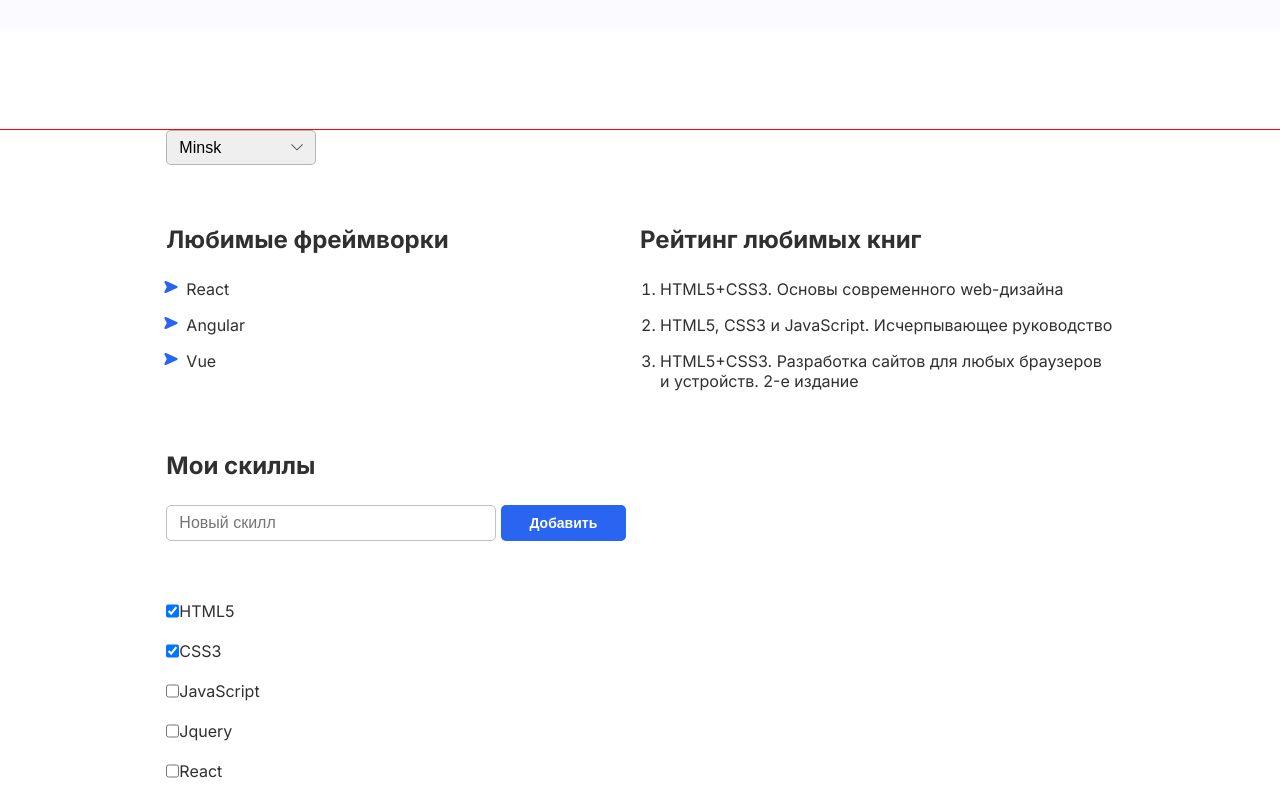
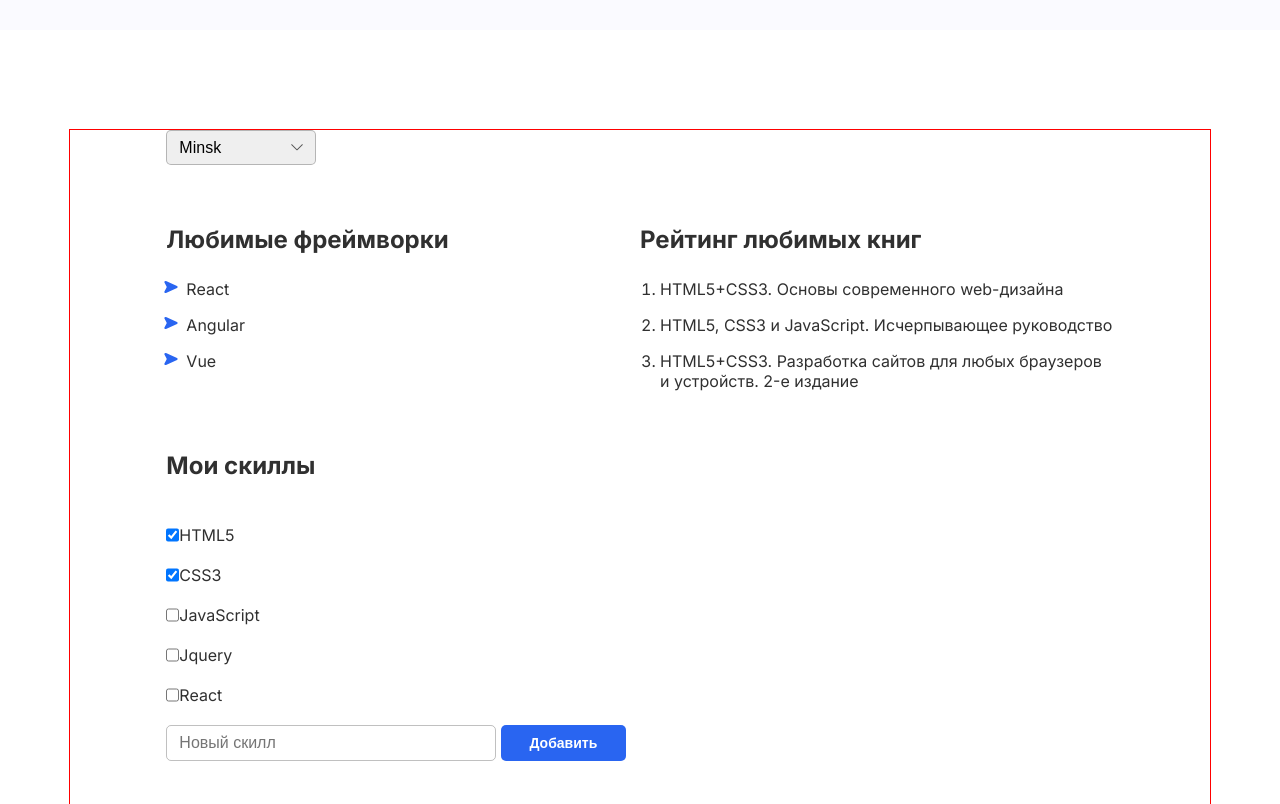
Before and after one commit to Evgeniy-LEV/3-hw-with-auto-test-html-css-main, a plain HTML site: page index.html in a window 1280 px wide. Shown: the part 840-1644 px from the top of the page. Drawn offline with Linux system fonts and the light colour scheme.

Commit message:
Home work3.1

```diff
--- a/style.css
+++ b/style.css
@@ -8,7 +8,7 @@
     outline: 1px solid red; /* чтобы контейнер был виден, в конце можно будет удалить это св-во */
     margin: 0 auto;
     width: 100%;
-    max-width: 1440px;
+    max-width: 1140px;
     display: flex;
     flex-direction: column;
     align-items: center;
@@ -127,11 +127,12 @@ select:hover,
 
 .skills-block {
     display: flex;
-    flex-direction: column;
+    flex-direction: column-reverse;
 }
 
 .skills {
     min-width: 285px;
+    gap: 20px;
 }
 
 .books-list {
```
